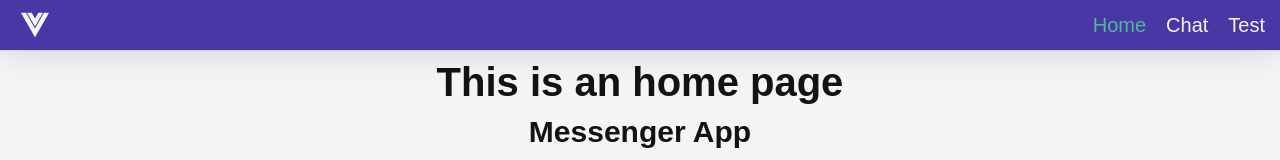
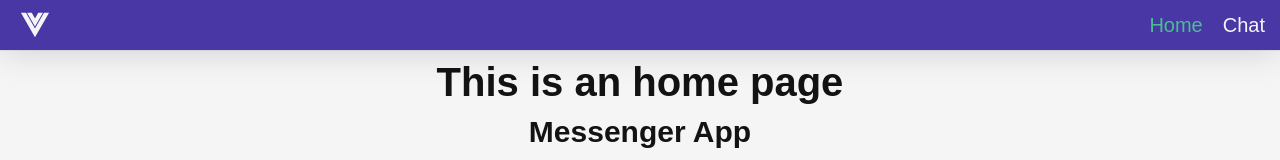
Before and after one commit to bvr33/messenger-app-front, a Vue app: page / in a window 1280 px wide. Shown: the top 160 px of the page. Built offline with nearby package versions, Linux system fonts and the light colour scheme.

Commit message:
Update appNavbar.vue
remove TestView form navbar

```diff
--- a/src/components/appNavbar.vue
+++ b/src/components/appNavbar.vue
@@ -6,7 +6,6 @@ import { RouterLink } from 'vue-router'
   <nav>
     <RouterLink to="/">Home</RouterLink>
     <RouterLink to="/chat">Chat</RouterLink>
-    <RouterLink to="/test">Test</RouterLink>
   </nav>
 </template>
 
```
